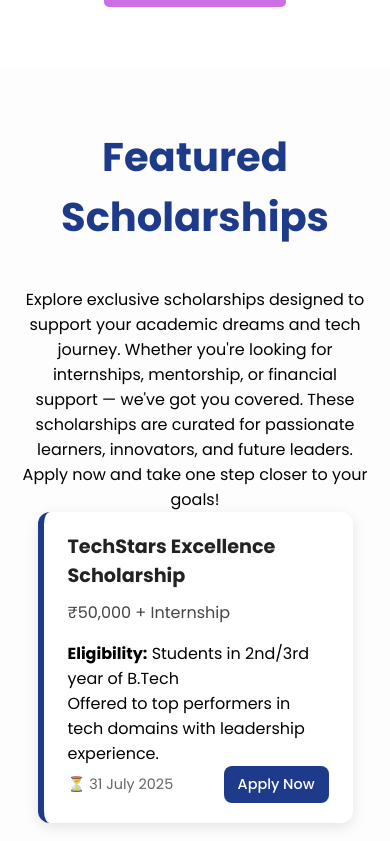
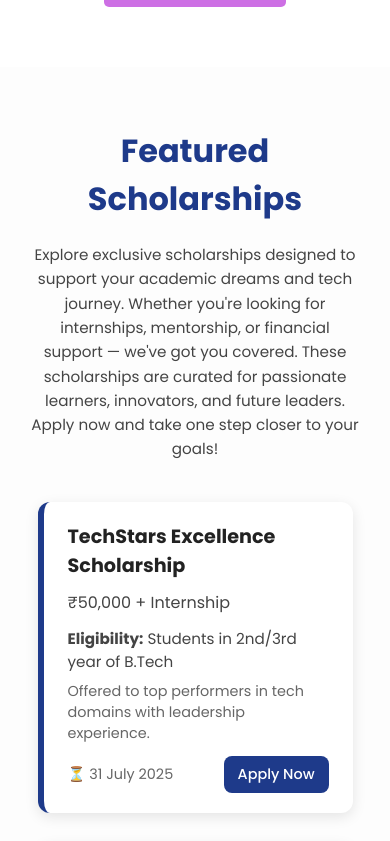
Before and after one commit to AnshulAlgoS/campushustleOG, a React (Create React App) app: page / in a window 390 px wide. Shown: the part 3079-3920 px from the top of the page. Built offline with nearby package versions, Linux system fonts and the light colour scheme; no server answers.

Commit message:
Update scholarship.css

```diff
--- a/src/views/scholarship.css
+++ b/src/views/scholarship.css
@@ -6,8 +6,17 @@
 
 .scholarship-heading {
   font-size: 2.5rem;
-  margin-bottom: 40px;
+  margin-bottom: 20px;
   color: #1e3a8a;
+}
+
+/* New Intro Text */
+.scholarship-subtext {
+  font-size: 1rem;
+  max-width: 800px;
+  margin: 0 auto 40px auto;
+  color: #444;
+  line-height: 1.6;
 }
 
 .scholarship-flag-wrapper {
@@ -29,7 +38,8 @@
 }
 
 .scholarship-flag-card:hover {
-  transform: translateY(-5px);
+  transform: translateY(-6px);
+  box-shadow: 0 6px 20px rgba(0,0,0,0.15);
 }
 
 .sch-name {
@@ -42,7 +52,20 @@
 .sch-amount {
   font-size: 1rem;
   color: #444;
-  margin-bottom: 16px;
+  margin-bottom: 12px;
+}
+
+/* New Eligibility and Details */
+.sch-eligibility {
+  font-size: 0.95rem;
+  color: #444;
+  margin-bottom: 8px;
+}
+
+.sch-details {
+  font-size: 0.9rem;
+  color: #666;
+  margin-bottom: 12px;
 }
 
 .sch-bottom {
@@ -81,4 +104,13 @@
   .scholarship-flag-card {
     width: 90%;
   }
+
+  .scholarship-heading {
+    font-size: 2rem;
+  }
+
+  .scholarship-subtext {
+    font-size: 0.95rem;
+    padding: 0 10px;
+  }
 }
```
